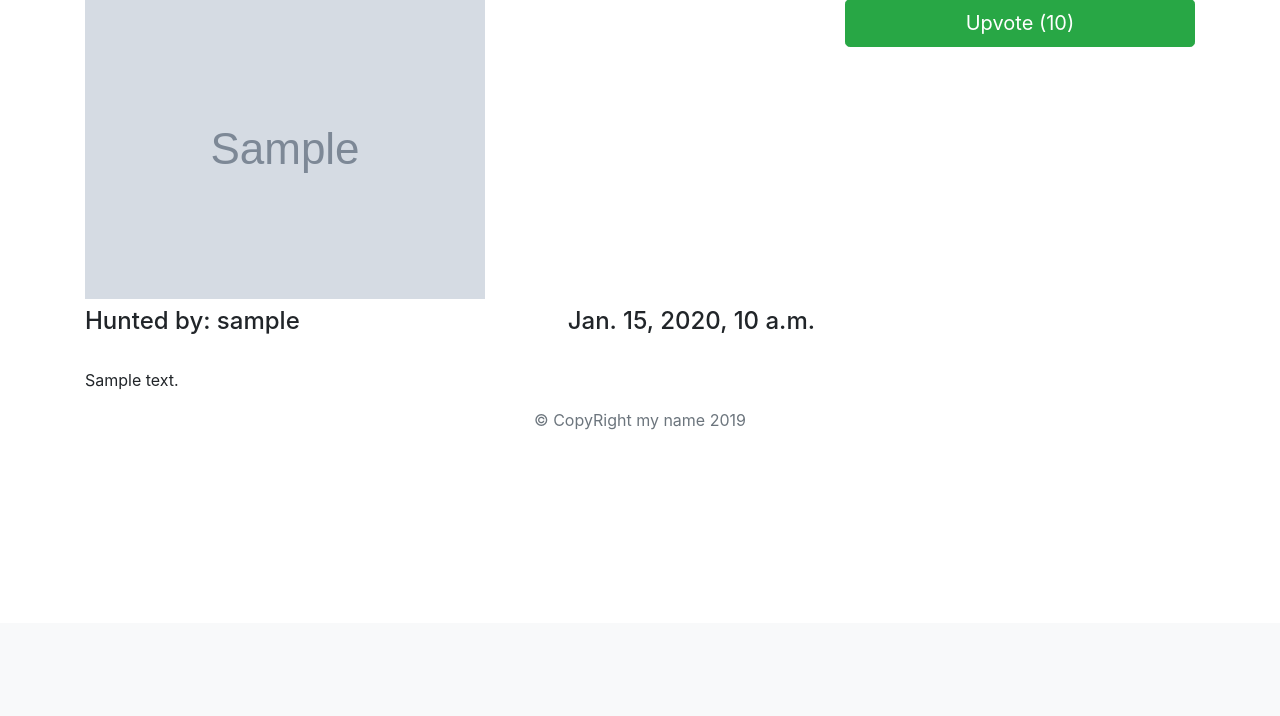
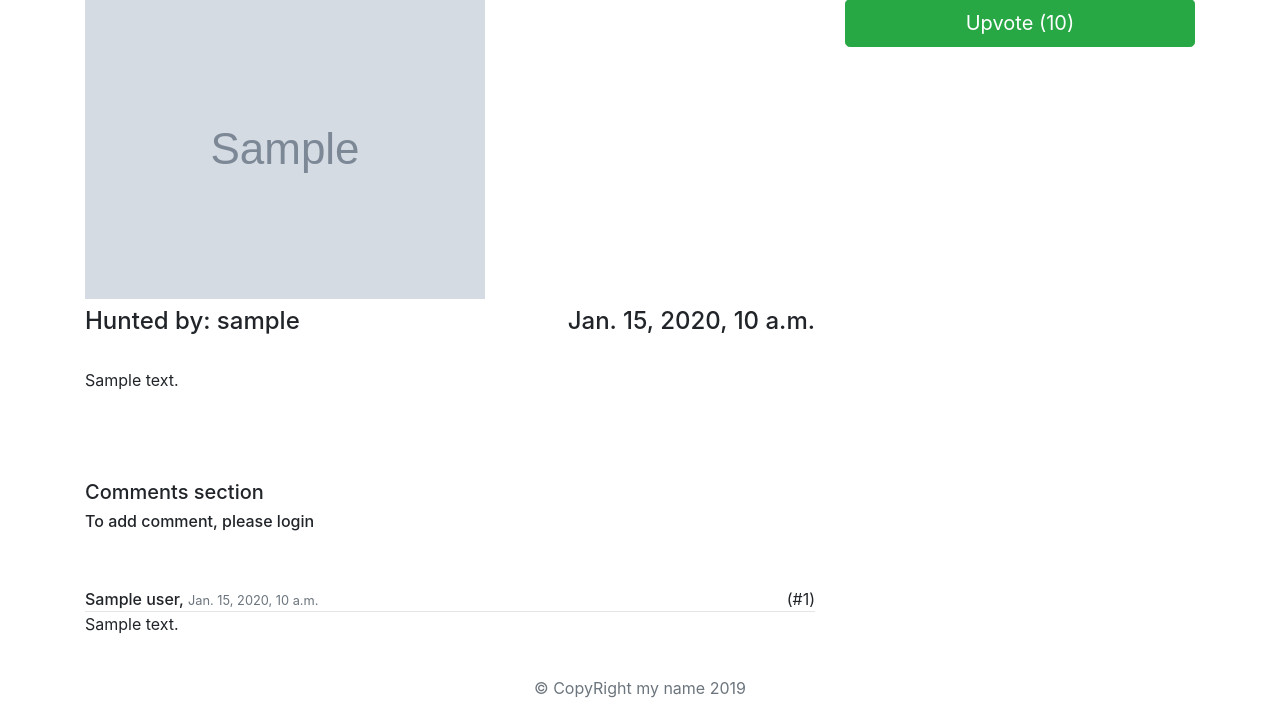
Before and after one commit to mateuszdobrzanski/producthunt, a Django app: template products/templates/products/detail.html in a window 1280 px wide. Shown: the part 177-893 px from the top of the page. Before the commit the page ends 607 px from the top, so only its background shows below. Run offline with Django 3.2, Linux system fonts and the light colour scheme; the template is opened without the code that fills it: most values are stand-ins (such as "Sample title", 1, 10 or a date in 2020); grey boxes marked "Sample" are stand-in pictures; some libraries are stand-ins or nearby versions.

Commit message:
Added comment section

```diff
--- a/products/admin.py
+++ b/products/admin.py
@@ -1,5 +1,6 @@
 from django.contrib import admin
-from .models import Product
+from .models import Product, Comment
 
 
 admin.site.register(Product)
+admin.site.register(Comment)
--- a/products/templates/products/detail.html
+++ b/products/templates/products/detail.html
@@ -49,5 +49,67 @@
     <input type="hidden">
 </form>
 
+<br>
+
+<div class="row pt-5">
+    <div class="col-sm-8">
+        <h5>Comments section</h5>
+    </div>
+</div>
+
+<!-- Add comment to the product -->
+    {% if user.is_authenticated %}
+    <form id="add_comment{{ product.id }}" method="post" action="{% url 'add_comment' product.id%}">
+        {% csrf_token %}
+        <div class="form-group row">
+            <div class="col-sm-8">
+                <textarea class="form-control" name="comment_body" placeholder="Your comment..." rows="2"></textarea>
+            </div>
+            <br><br><br>
+            <div class="col-sm-8">
+                <a href="javascript:{document.getElementById('add_comment{{ product.id }}').submit()}" style="text-decoration: none !important">
+                    <button type="submit" class="btn btn-primary btn-block">
+                        Add comment
+                    </button>
+                </a>
+            </div>
+        </div>
+        <input type="hidden">
+    </form>
+    {% else %}
+    <div class="row">
+        <div class="col-sm-8">
+            <h6>To add comment, please login</h6>
+        </div>
+    </div>
+    {% endif %}
+
+    <br><br>
+    <!-- show comments section -->
+
+    {% for comment in comments.all %}
+
+        <div class="row">
+            <div class="col-sm-6">
+                <h6 style="display: inline">
+                    {{ comment.user }},
+                </h6>
+                <small class="text-muted">
+                    {{ comment.pub_date }}
+                </small>
+            </div>
+            <div class=" col-sm-2 text-right">
+                <span>
+                     (#{{ comment.id }})
+                </span>
+            </div>
+
+            <div class="col-8">
+                <hr style="margin-top: 0; margin-bottom: 0">
+                <h7>{{ comment.comment_body|linebreaks }}</h7>
+            </div>
+        </div>
+    <br>
+    {% endfor %}
 
 {% endblock %}
--- a/products/urls.py
+++ b/products/urls.py
@@ -5,4 +5,5 @@ urlpatterns = [
     path('create', views.create, name='create'),
     path('<int:product_id>', views.detail, name='detail'),
     path('<int:product_id>/upvote', views.upvote, name='upvote'),
+    path('<int:product_id>/add_comment', views.add_comment, name='add_comment'),
 ]
```
Also changed, not shown: products/models.py (+7 -0 lines), products/views.py (+23 -2 lines).
